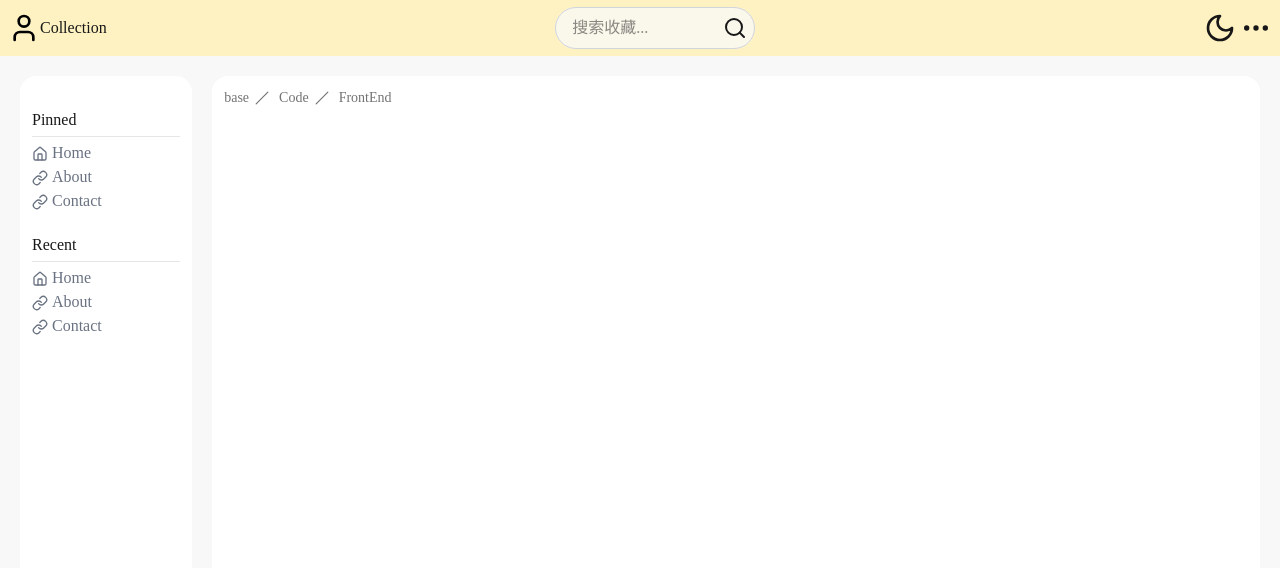
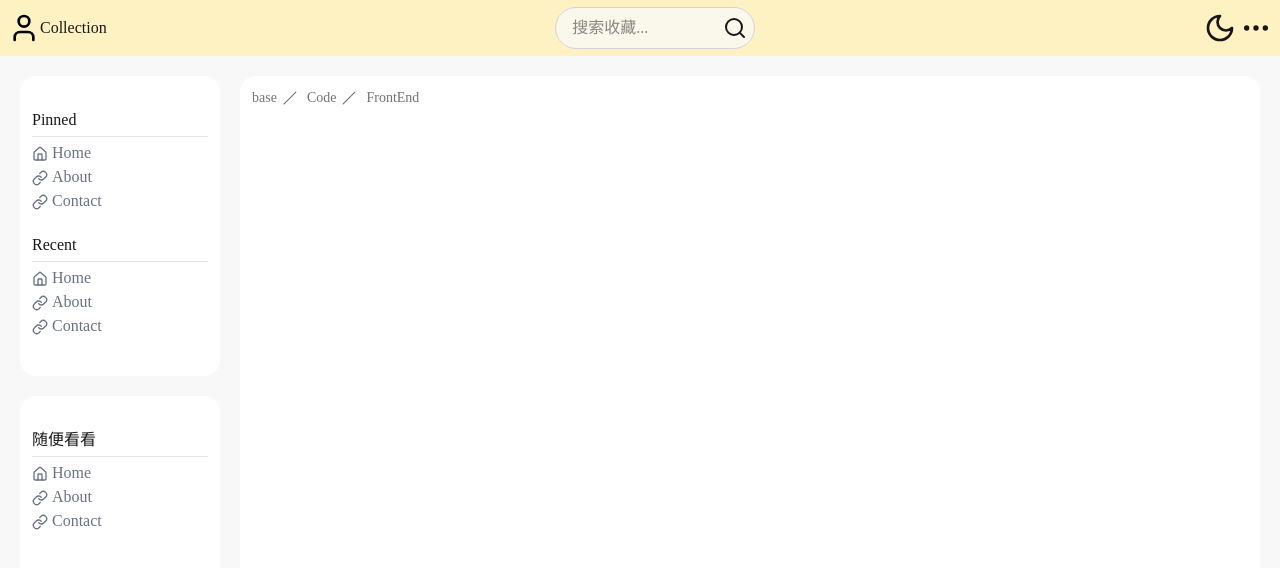
Before and after one commit to Woisol/CollectionFetch-GUI, a Next.js app: page / in a window 1280 px wide. Shown: the top 568 px of the page. Built offline with nearby package versions, Linux system fonts and the light colour scheme.

Commit message:
「 :sparkles: 新增 / feat 」: 添加推荐流布局

```diff
--- /dev/null
+++ b/src/app/_components/Sidebar/Items.tsx
@@ -0,0 +1,33 @@
+import { Link } from "lucide-react";
+import React from "react";
+
+export type SectionChild = {
+	content: string;
+	url: string;
+	icon?: React.ReactNode;
+}
+interface SectionProps {
+  title: string;
+  items: SectionChild[];
+}
+export default function Items({ title, items }: SectionProps) {
+  return (
+    <section className="w-full my-5 align-middle">
+		  <h2>{title}</h2>
+      <hr className="my-1" />
+      <ul>
+        {items.map((item, index) => (
+          <li key={index}>
+            <a href={item.url} className="text-gray-500 transition-colors">
+              {item.icon ? React.cloneElement(item.icon as React.ReactElement, {
+                className: "w-4 h-4 mr-1 inline-block align-middle"
+              }) :
+              <Link className="w-4 h-4 mr-1 inline-block align-middle"/>}
+              {item.content}
+            </a>
+          </li>
+        ))}
+      </ul>
+    </section>
+  );
+}
--- a/src/app/_components/Sidebar/Section.tsx
+++ b/src/app/_components/Sidebar/Section.tsx
@@ -1,33 +1,10 @@
-import { Link } from "lucide-react";
-import React from "react";
+import { cn } from "@/lib/utils"
 
-export type SectionChild = {
-	content: string;
-	url: string;
-	icon?: React.ReactNode;
-}
-interface SectionProps {
-  title: string;
-  items: SectionChild[];
-}
-export default function Section({ title, items }: SectionProps) {
-  return (
-    <section className="w-full my-5 align-middle">
-		  <h2>{title}</h2>
-      <hr className="my-1" />
-      <ul>
-        {items.map((item, index) => (
-          <li key={index}>
-            <a href={item.url} className="text-gray-500 transition-colors">
-              {item.icon ? React.cloneElement(item.icon as React.ReactElement, {
-                className: "w-4 h-4 mr-1 inline-block align-middle"
-              }) :
-              <Link className="w-4 h-4 mr-1 inline-block align-middle"/>}
-              {item.content}
-            </a>
-          </li>
-        ))}
-      </ul>
-    </section>
-  );
-}
+export default function Section({className, children }: { className?:string,children: React.ReactNode }) {
+	return (
+		<div className={cn("w-[200px] h-full p-3 bg-white rounded-2xl", className)}>
+      {children}
+    </div>
+
+	);
+  }
--- a/src/app/_components/Sidebar/index.tsx
+++ b/src/app/_components/Sidebar/index.tsx
@@ -1,5 +1,6 @@
 import { Home } from "lucide-react";
-import Section, { SectionChild } from "./Section";
+import Items, { SectionChild } from "./Items";
+import Section from "./Section";
 
 // !通过本地文件定义？
 const pinned : SectionChild[] = [
@@ -12,12 +13,22 @@ const recent: SectionChild[] = [
   {content: "About", url: "/about", icon: ""},
   {content: "Contact", url: "/contact", icon: ""},
 ]
+const recommend: SectionChild[] = [
+  {content: "Home", url: "/", icon: <Home/>},
+  {content: "About", url: "/about", icon: ""},
+  {content: "Contact", url: "/contact", icon: ""},
+]
 
 export default function Sidebar() {
   return (
-    <div className="w-[200px] h-full p-3 bg-white rounded-2xl">
-      <Section title="Pinned" items={pinned}/>
-      <Section title="Recent" items={recent}/>
+    <div className="flex flex-col gap-5">
+      <Section className="h-[300px]">
+        <Items title="Pinned" items={pinned}/>
+        <Items title="Recent" items={recent}/>
+      </Section>
+      <Section className="flex-1">
+        <Items title="随便看看" items={recommend}/>
+      </Section>
     </div>
   );
 }
```
Also changed, not shown: 1 other file (tests, documents, lock files or other folders).
